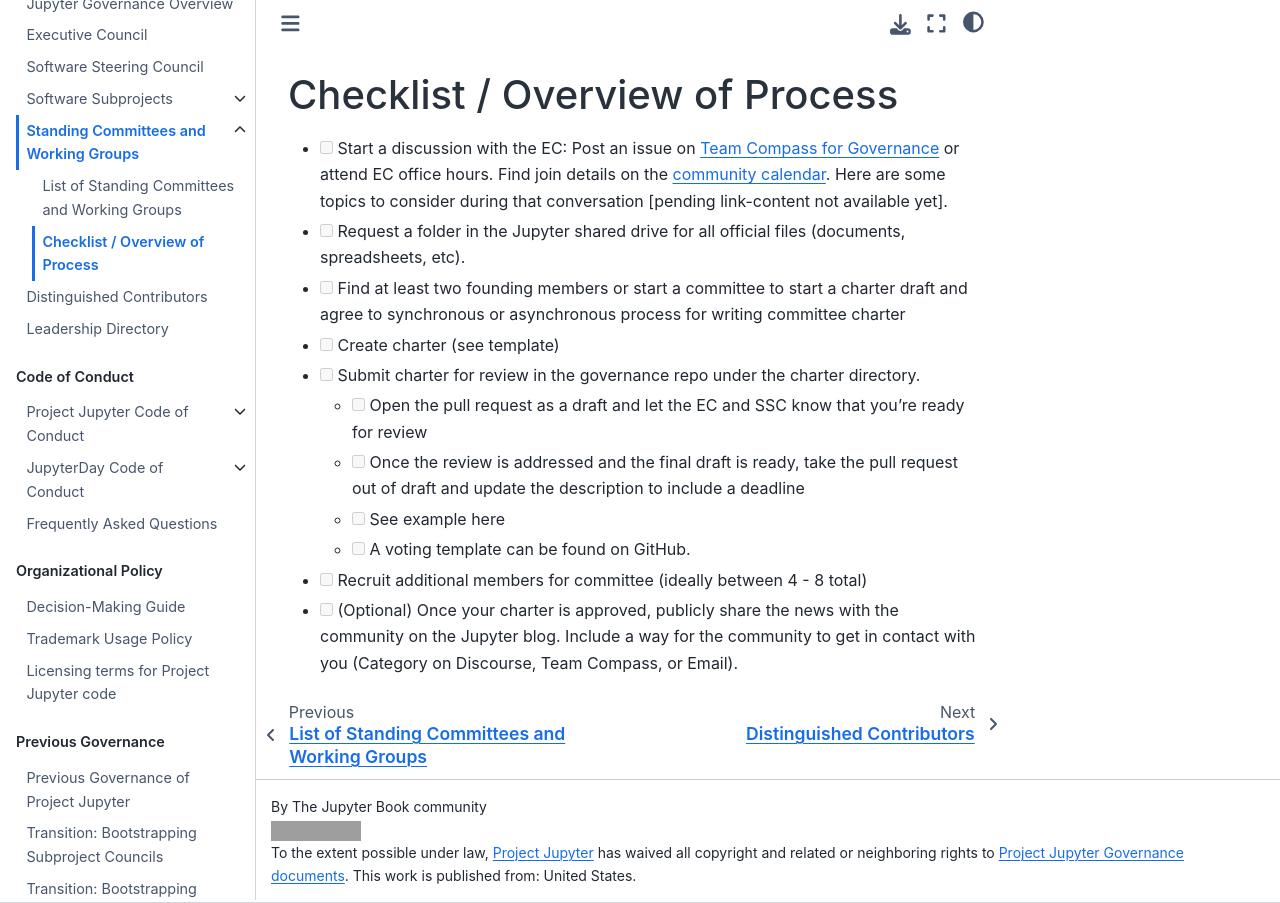
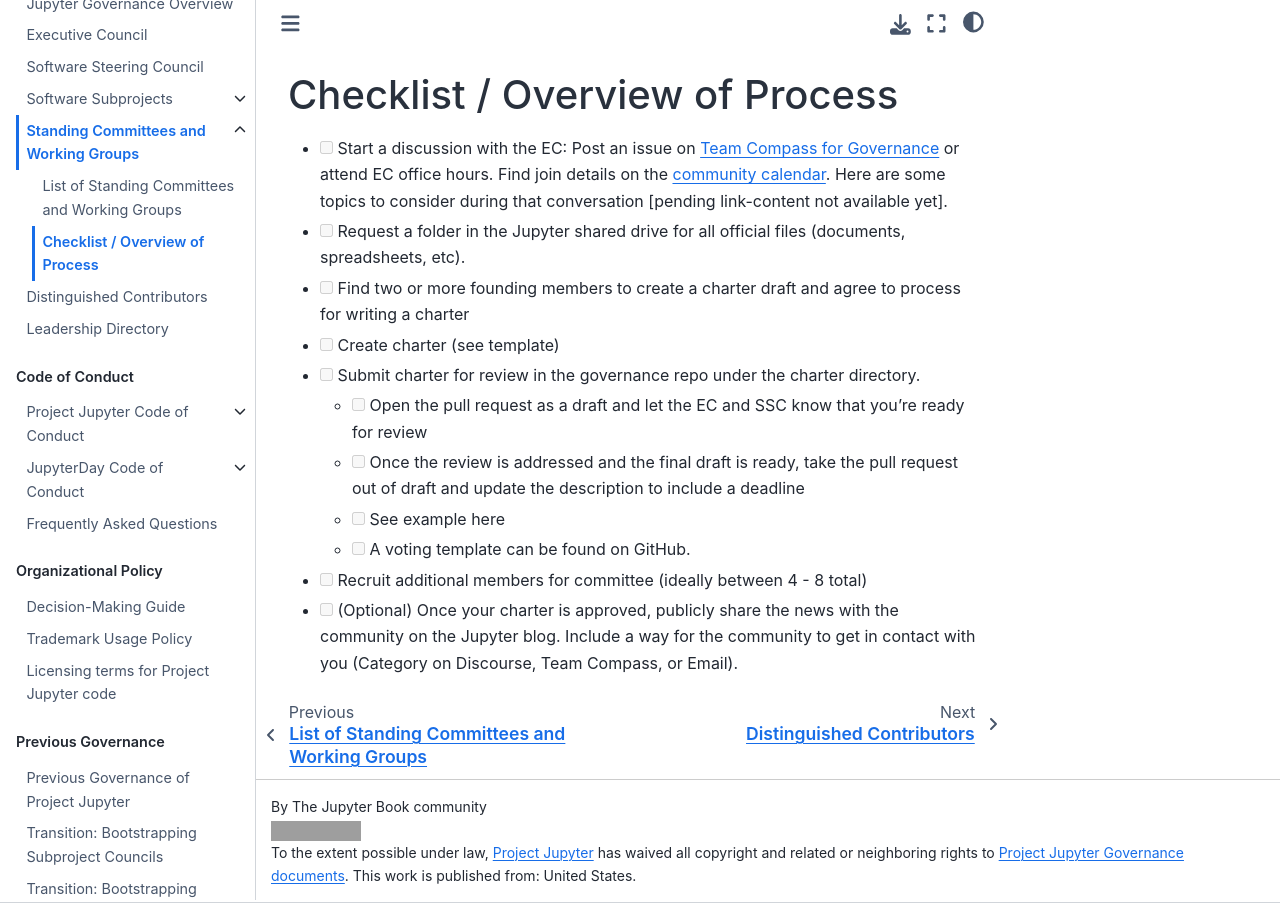
Before and after one commit to jupyter/governance, a Jupyter Book: the page built from founding_new_standing_committees_and_working_groups.md, in a window 1280 px wide. Built offline with Jupyter Book 1.0.4 settings and Sphinx 7.4.7 and the Sphinx Book theme 1.1.4, drawn with Linux system fonts in a browser that asks for light colours; pages that are not in the unit, such as notebooks, are missing from menus; grey boxes are pictures that could not be loaded.

Commit message:
Update founding_new_standing_committees_and_working_groups.md

```diff
--- a/founding_new_standing_committees_and_working_groups.md
+++ b/founding_new_standing_committees_and_working_groups.md
@@ -1,7 +1,7 @@
 # Checklist / Overview of Process
 - [ ] Start a discussion with the EC:  Post an issue on [Team Compass for Governance](https://executive-council-team-compass.readthedocs.io/en/latest/) or attend EC office hours. Find join details on the [community calendar](https://docs.jupyter.org/en/latest/community/content-community.html). Here are some topics to consider during that conversation [pending link-content not available yet].
 - [ ] Request a folder in the Jupyter shared drive for all official files (documents, spreadsheets, etc).
-- [ ] Find at least two founding members or start a committee to start a charter draft and agree to synchronous or asynchronous process for writing committee charter
+- [ ] Find two or more founding members to create a charter draft and agree to process for writing a charter
 - [ ] Create charter (see template)
 - [ ] Submit charter for review in the governance repo under the charter directory.
   - [ ] Open the pull request as a draft and let the EC and SSC know that you’re ready for review
```
